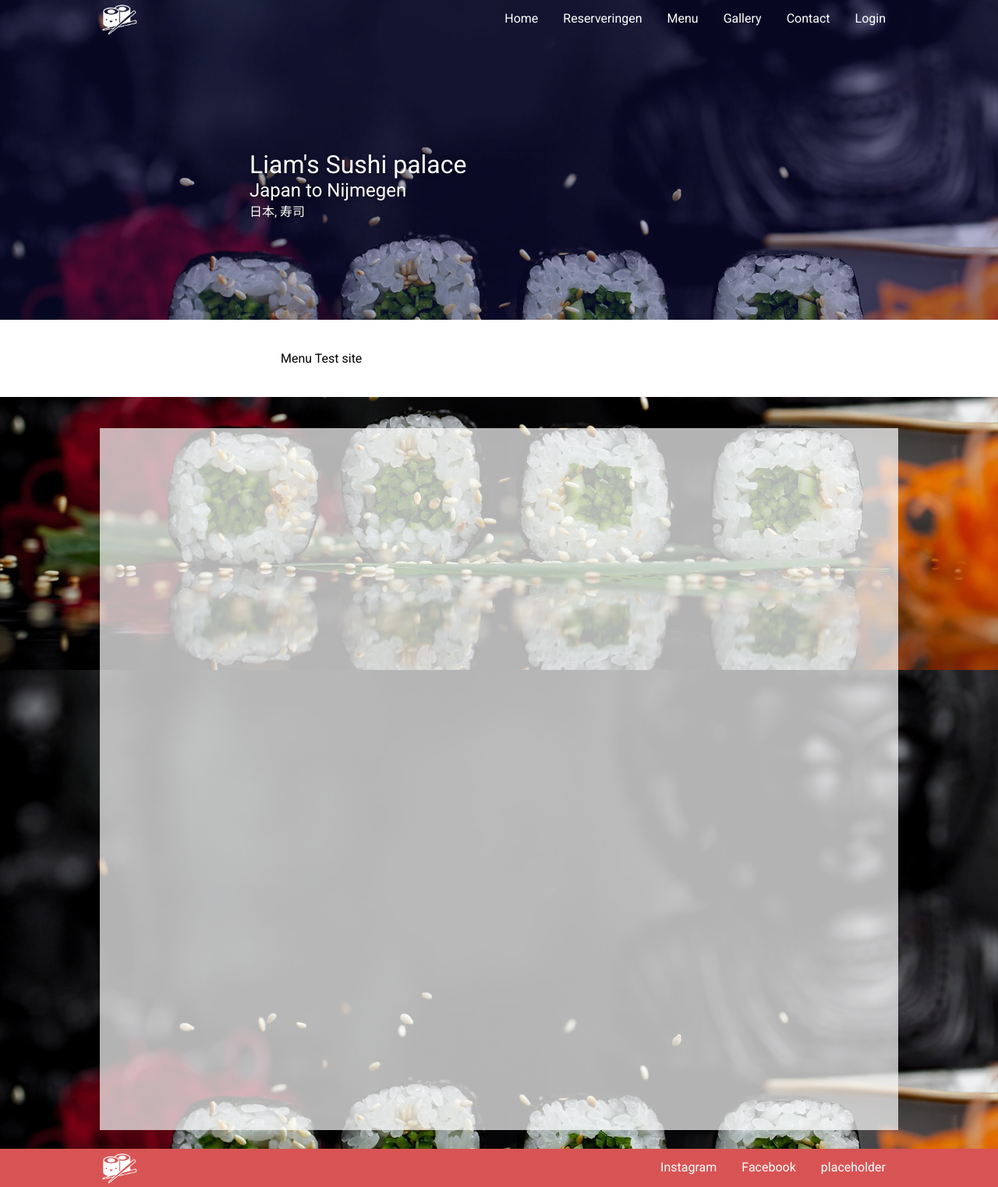
After one commit to liam-kilsdonk/liamsitephp, a PHP site: page /menu.html in a window 1280 px wide. The commit adds this page. Shown: the whole page at 78% size. Run offline with PHP 8.4, Linux system fonts and the light colour scheme.

Commit message:
mooie navbar

```diff
--- a/css/styles.css
+++ b/css/styles.css
@@ -4,6 +4,15 @@
   box-sizing: border-box;
   scroll-behavior: smooth;
   font-family: "Roboto", sans-serif;
+}
+
+body {
+  background-image: url("../images/sushiback.jpg");
+  background-position: center;
+  background-repeat: no-repeat;
+  background-size: cover;
+  background-attachment: fixed;
+  overflow-y: scroll;
 }
 
 .sample-header {
@@ -66,6 +75,19 @@ h2 {
   justify-content: center;
 }
 
+.page-reserv {
+  width: 100%;
+  height: auto;
+  display: flex;
+  justify-content: center;
+}
+
+.content-reserv {
+  width: 100%;
+  height: 900px;
+  background-color: rgb(255, 255, 255, 0.7);
+}
+
 nav a {
   color: white;
   display: block;
@@ -89,9 +111,30 @@ nav ul {
   z-index: 1;
 }
 
+.center-nav {
+  width: 80%;
+  height: auto;
+  margin-left: auto;
+  margin-right: auto;
+  display: flex;
+  flex-wrap: nowrap;
+  justify-content: space-between;
+}
+
+.footer-bar {
+  height: auto;
+  width: 100%;
+  display: flex;
+  justify-content: space-between;
+  bottom: 0px;
+  background-color: rgb(216, 84, 84);
+}
+
 .logo {
-  margin-left: 5px;
+  margin-left: 0px;
   margin-top: 5px;
+  width: auto;
+  height: auto;
 }
 
 .nav-bar.scrolled {
@@ -127,6 +170,11 @@ nav ul {
   display: flex;
 }
 
+.pic-dish img {
+  border-top-left-radius: 5px;
+  border-bottom-left-radius: 5px;
+}
+
 .text-dish {
   height: 250px;
   width: auto;
@@ -147,5 +195,5 @@ nav ul {
   height: auto;
   margin-bottom: 40px;
   color: white;
-  font-size: 3em;
+  font-size: 2em;
 }
--- a/js/main.js
+++ b/js/main.js
@@ -19,17 +19,18 @@ $(window).resize(function () {
 $(function () {
   $(document).scroll(function () {
     var $nav = $(".nav-bar");
-    $nav.toggleClass('scrolled', $(this).scrollTop() > $nav.height());
+    $nav.toggleClass("scrolled", $(this).scrollTop() > $nav.height());
   });
 });
 
-const naam = "liam"
-const achternaam = "kilsdonk"
+const naam = "liam";
+const achternaam = "kilsdonk";
 
-full_name = `Deze website is gemaakt door: ${naam} ${achternaam}`
+full_name = `Deze website is gemaakt door: ${naam} ${achternaam}`;
 
-console.log(full_name)
+console.log(full_name);
 
-const testc = document.querySelector("#testcolor");
-
-document.getElementById("testcolor").style.color = "red";
+$(window).scroll(function () {
+  var scroll = $(window).scrollTop();
+  $(".sample-header-section").css({ opacity: (220 - scroll) / 100 });
+});
--- /dev/null
+++ b/menu.html
@@ -0,0 +1,79 @@
+<!DOCTYPE html>
+<html lang="en">
+  <head>
+    <meta charset="UTF-8" />
+    <meta http-equiv="X-UA-Compatible" content="IE=edge" />
+    <meta name="viewport" content="width=device-width, initial-scale=1.0" />
+    <title>Sushi palace | Menu</title>
+    <link rel="stylesheet" href="css/styles.css" />
+    <link rel="shortcut icon" href="images/logo-sushi.png" />
+    <link rel="preconnect" href="https://fonts.googleapis.com" />
+    <link rel="preconnect" href="https://fonts.gstatic.com" crossorigin />
+    <link
+      href="https://fonts.googleapis.com/css2?family=Roboto&display=swap"
+      rel="stylesheet"
+    />
+  </head>
+  <body>
+    <header>
+      <div class="nav-bar">
+        <div class="center-nav">
+          <div class="logo">
+            <img width="50px" src="images/logo-sushi.png" alt="sushi logo" />
+          </div>
+          <nav>
+            <ul>
+              <a href="index.html">Home</a>
+              <a href="Reserveringen.html">Reserveringen</a>
+              <a href="menu.html">Menu</a>
+              <a href="#">Gallery</a>
+              <a href="#">Contact</a>
+              <a href="#">Login</a>
+            </ul>
+          </nav>
+        </div>
+      </div>
+    </header>
+    <main>
+      <div class="sample-header">
+        <div class="sample-header-section">
+          <h1>Liam's Sushi palace</h1>
+          <h2>Japan to Nijmegen</h2>
+          <p>日本, 寿司</p>
+        </div>
+      </div>
+      <div class="sample-section-wrap">
+        <div class="sample-section">
+          <p>Menu Test site</p>
+        </div>
+      </div>
+      <div class="page-reserv">
+        <div class="inner-page-home">
+          <div class="content-reserv"></div>
+        </div>
+      </div>
+    </main>
+    <footer>
+      <div class="footer-bar">
+        <div class="center-nav">
+          <div class="logo">
+            <img width="50px" src="images/logo-sushi.png" alt="sushi logo" />
+          </div>
+          <nav>
+            <ul>
+              <a href="#">Instagram</a>
+              <a href="#">Facebook</a>
+              <a href="#">placeholder</a>
+            </ul>
+          </nav>
+        </div>
+      </div>
+    </footer>
+  </body>
+  <script
+    src="https://code.jquery.com/jquery-3.6.0.min.js"
+    integrity="sha256-/xUj+3OJU5yExlq6GSYGSHk7tPXikynS7ogEvDej/m4="
+    crossorigin="anonymous"
+  ></script>
+  <script src="js/main.js"></script>
+</html>
```
Also changed, not shown: Reserveringen.html (added, +79 -0 lines), index.html (+40 -6 lines), images/Inari-zushi.jpg (added), images/makizushi.jpg (added), images/temaki.jpg (added).
